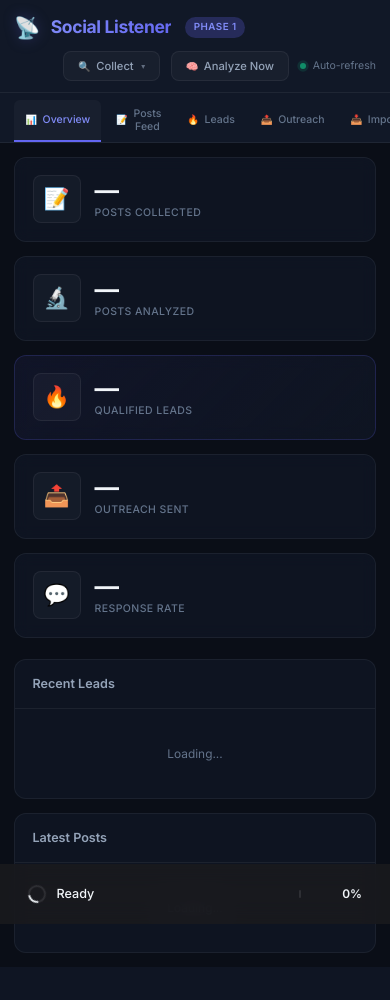
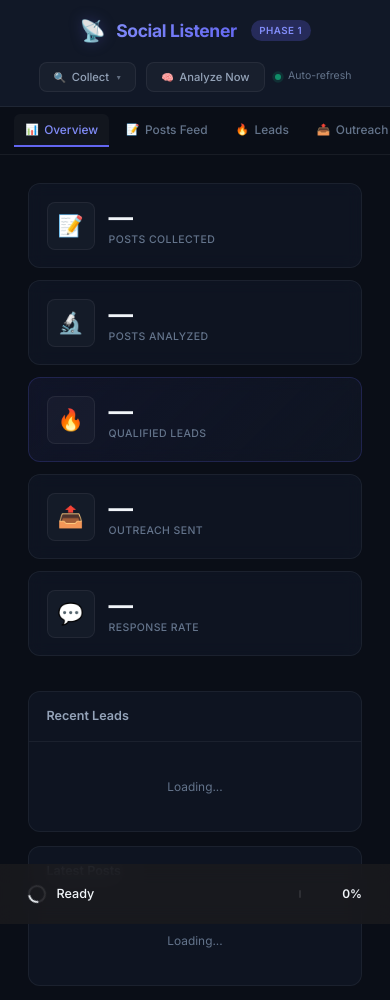
Before and after one commit to Clapiton/socials, a Flask app: page / in a window 390 px wide. Before the commit the page ends 904 px from the top, so only its background shows below. Run offline with Flask 3, Linux system fonts and the light colour scheme.

Commit message:
responsiveness mobile

```diff
--- a/dashboard/static/style.css
+++ b/dashboard/static/style.css
@@ -1571,3 +1571,72 @@
         transform: rotate(360deg);
     }
 }
+
+/* --- Mobile Responsiveness (max-width: 768px) --- */
+@media (max-width: 768px) {
+    .header {
+        flex-direction: column;
+        padding: 1rem;
+        gap: 1rem;
+        text-align: center;
+        height: auto;
+    }
+
+    .header-right {
+        width: 100%;
+        justify-content: center;
+        flex-wrap: wrap;
+    }
+
+    .tabs {
+        overflow-x: auto;
+        justify-content: flex-start;
+        padding: 0.5rem 1rem;
+        gap: 0.4rem;
+        -webkit-overflow-scrolling: touch;
+        border-bottom: 1px solid var(--border);
+        background: var(--bg-primary);
+    }
+
+    .tab {
+        padding: 0.6rem 0.8rem;
+        white-space: nowrap;
+        font-size: 0.85rem;
+    }
+
+    .stats-grid {
+        grid-template-columns: 1fr !important;
+        gap: 12px;
+        padding: 1rem;
+    }
+
+    .overview-panels {
+        grid-template-columns: 1fr !important;
+        padding: 0 1rem;
+    }
+
+    .modal-card {
+        width: 95%;
+        margin: 10px;
+        max-height: 90vh;
+    }
+
+    /* Fix dropdown positioning on mobile */
+    .collect-dropdown {
+        position: static;
+    }
+
+    .collect-menu {
+        left: 50%;
+        right: auto;
+        top: 145px;
+        transform: translateX(-50%) translateY(-10px);
+        width: calc(100vw - 32px);
+        max-width: 320px;
+        position: absolute;
+    }
+
+    .collect-menu.open {
+        transform: translateX(-50%) translateY(0);
+    }
+}
```
